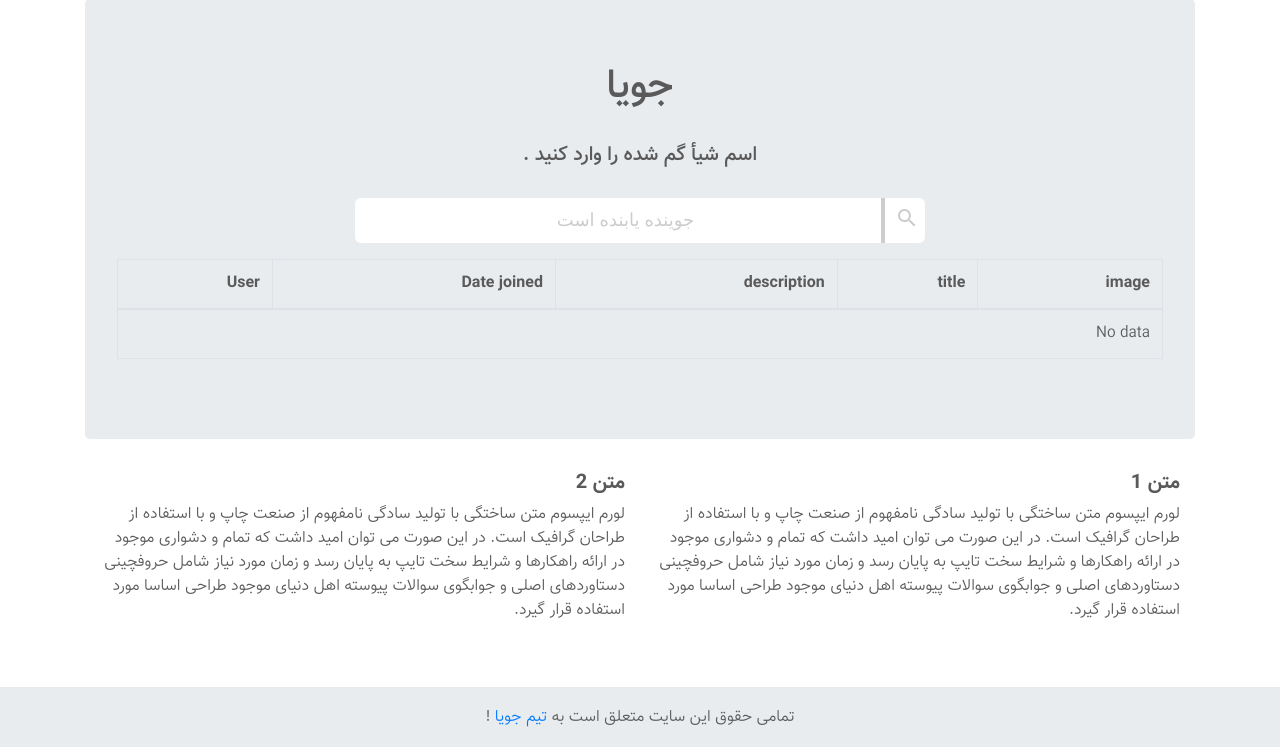
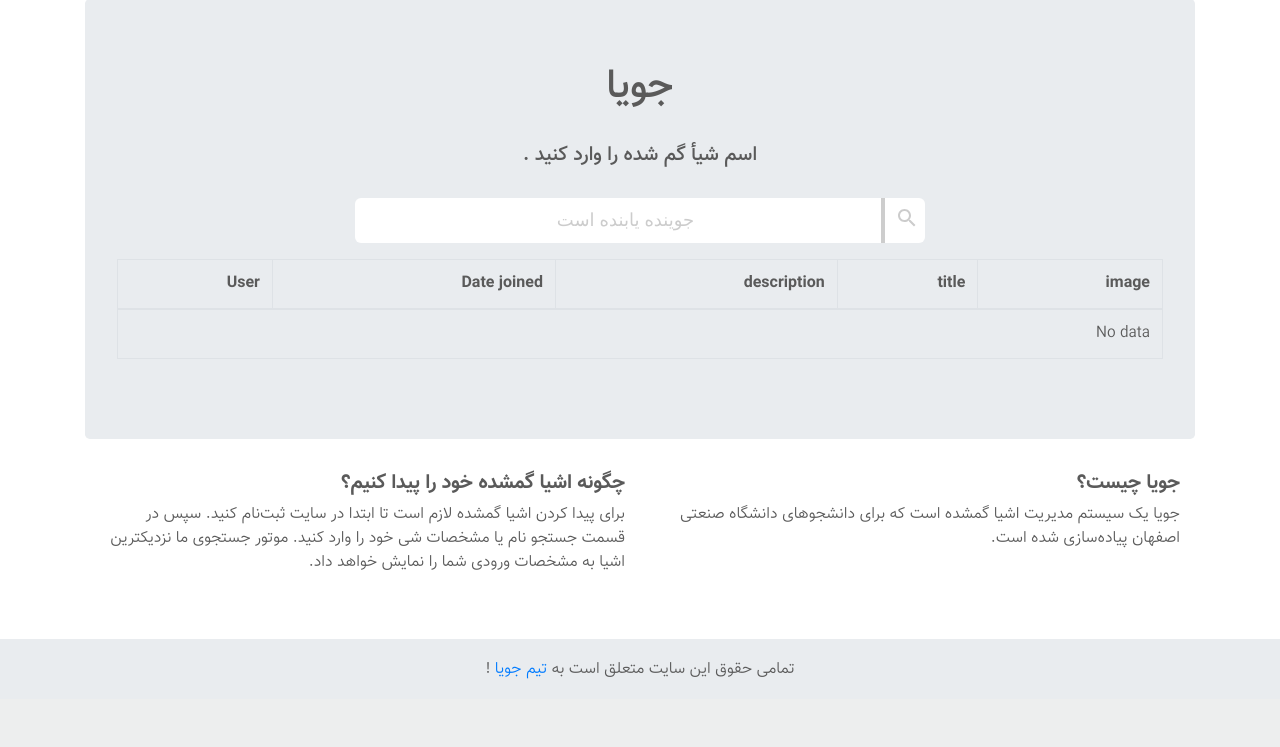
Before and after one commit to jooya1/jooya, a Django app: page / in a window 1280 px wide. Shown: the part 153-900 px from the top of the page. After the commit the page ends 832 px from the top, so only its background shows below. Run offline with Django 3.2, Linux system fonts and the light colour scheme; the visitor is signed in with stand-in values (Sample User, id 1); some libraries are stand-ins or nearby versions; some web fonts are replaced.

Commit message:
improve description in index page

```diff
--- a/jooya/templates/things/index.html
+++ b/jooya/templates/things/index.html
@@ -89,11 +89,8 @@
             <div class="col-md-6 mt-md-0 mt-3">
 
                 <!-- Content -->
-                <h5 class="text-uppercase font-weight-bold text-right">متن 1 </h5>
-                <p class="text-right">لورم ایپسوم متن ساختگی با تولید سادگی نامفهوم از صنعت چاپ و با استفاده از طراحان
-                    گرافیک است. در این صورت می توان امید داشت که تمام و دشواری موجود در ارائه راهکارها و شرایط سخت تایپ
-                    به پایان رسد و زمان مورد نیاز شامل حروفچینی دستاوردهای اصلی و جوابگوی سوالات پیوسته اهل دنیای موجود
-                    طراحی اساسا مورد استفاده قرار گیرد. </p>
+                <h5 class="text-uppercase font-weight-bold text-right">جویا چیست؟</h5>
+                <p class="text-right">جویا یک سیستم مدیریت اشیا گمشده است که برای دانشجوهای دانشگاه صنعتی اصفهان پیاده‌سازی شده است.</p>
 
             </div>
             <!-- Grid column -->
@@ -104,11 +101,8 @@
             <div class="col-md-6 mb-md-0 mb-3">
 
                 <!-- Content -->
-                <h5 class="text-uppercase font-weight-bold  text-right"> متن 2 </h5>
-                <p class="text-right">لورم ایپسوم متن ساختگی با تولید سادگی نامفهوم از صنعت چاپ و با استفاده از طراحان
-                    گرافیک است. در این صورت می توان امید داشت که تمام و دشواری موجود در ارائه راهکارها و شرایط سخت تایپ
-                    به پایان رسد و زمان مورد نیاز شامل حروفچینی دستاوردهای اصلی و جوابگوی سوالات پیوسته اهل دنیای موجود
-                    طراحی اساسا مورد استفاده قرار گیرد. </p>
+                <h5 class="text-uppercase font-weight-bold  text-right"> چگونه اشیا گمشده خود را پیدا کنیم؟ </h5>
+                <p class="text-right">برای پیدا کردن اشیا گمشده لازم است تا ابتدا در سایت ثبت‌نام کنید. سپس در قسمت جستجو نام یا مشخصات شی خود را وارد کنید. موتور جستجوی ما نزدیکترین اشیا به مشخصات ورودی شما را نمایش خواهد داد. </p>
                 <br><br>
 
             </div>
```
